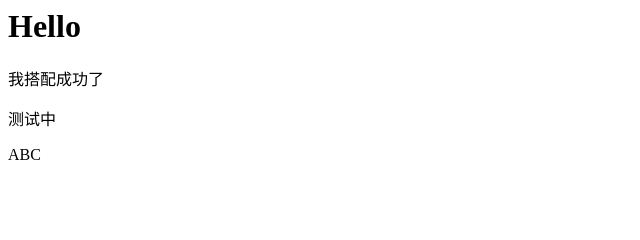
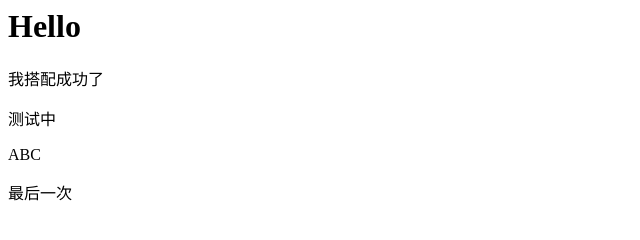
Before and after one commit to huoyanluosi/D_S, a plain HTML site: page index.html in a window 1280 px wide. Shown: the full height of the page, 0-640 px from the left. Drawn offline with Linux system fonts and the light colour scheme.

Commit message:
Update index.html

```diff
--- a/index.html
+++ b/index.html
@@ -2,3 +2,4 @@
 <p>我搭配成功了</p>
 <p>测试中</p>
 <p>ABC</p>
+<p>最后一次</p>
```
